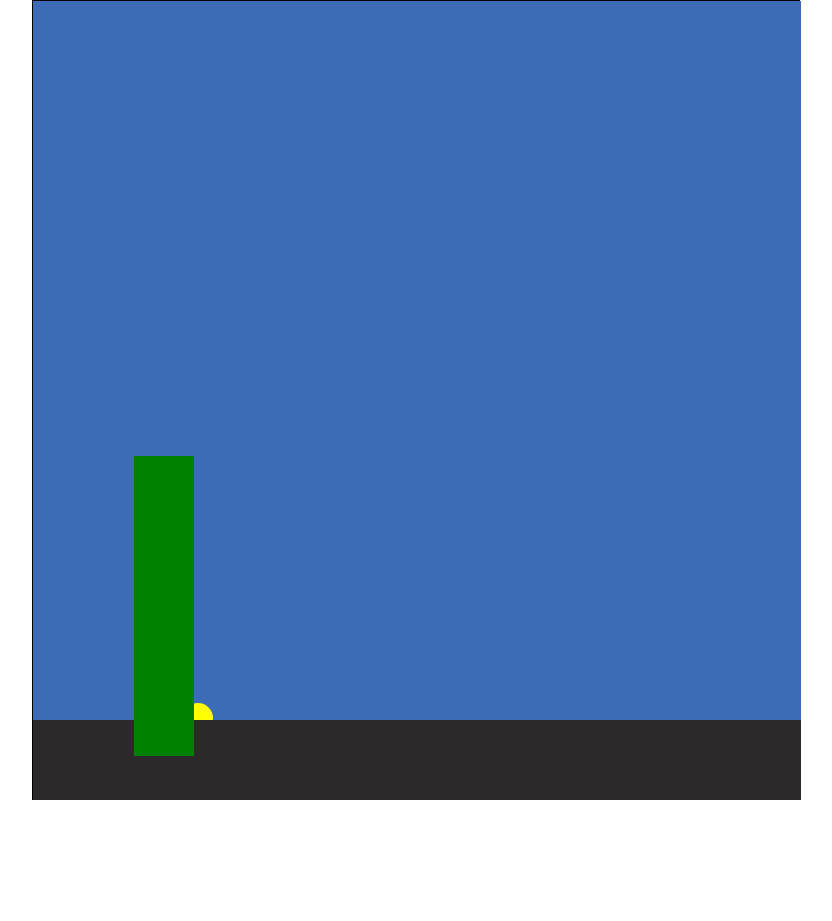
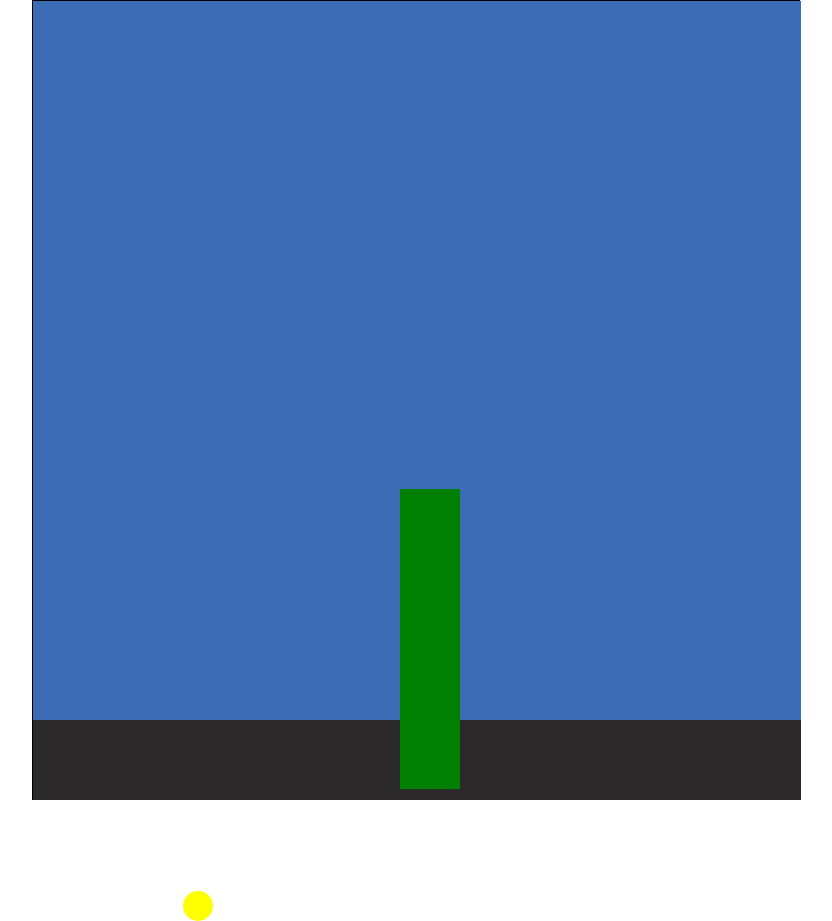
Before and after one commit to juanstelling/MS2_flappybird, a plain HTML site: page game.html in a window 1280 px wide. Shown: the whole page, without its empty margins (224-1056 px from the left). Before the commit the page ends 800 px from the top, so only its background shows below. Drawn offline with Linux system fonts and the light colour scheme.

Commit message:
adjust pipe in gamedisplay in script.js

```diff
--- a/assets/css/style.css
+++ b/assets/css/style.css
@@ -128,14 +128,14 @@ h2 {
     overflow: hidden;
 }
 
-.sky {
+#sky {
     background-color: #3B6CB5;
     width: 100%;
     height: 90vh;
     position: absolute;
 }
 
-.ground {
+#ground {
     background-color: #2b2929;
     width: 100%;
     height: 10vh;
@@ -143,7 +143,7 @@ h2 {
     top: 90%;
 }
 
-.bird {
+#bird {
     background-color: #ffff01;
     border-radius: 50%;
     position: absolute;
@@ -158,6 +158,7 @@ h2 {
     position: absolute;
 }
 
+
 /*------------------------------------- Media Queries | for desktop and iPad pro */
 
 @media (min-width: 1024px) and (min-height: 600px) {
--- a/assets/js/script.js
+++ b/assets/js/script.js
@@ -1,9 +1,9 @@
 document.addEventListener('DOMContentLoaded', () => {
 
-    const bird = document.querySelector('.bird')
-    const pipe = document.querySelector('.pipe')
-    const gameDisplay = document.querySelector('.game')
-    const ground = document.querySelector('.ground')
+    const bird = document.getElementById('bird');
+    const pipe = document.getElementById('pipe')
+    const gameDisplay = document.getElementById('game');
+    const ground = document.getElementById('ground');
 
     let birdLeft = 150;
     let birdBottom = 300;
@@ -15,52 +15,48 @@ document.addEventListener('DOMContentLoaded', () => {
         bird.style.bottom = birdBottom + "px";
         bird.style.left = birdLeft + "px";
     }
-    let gametimerId = setInterval(startGame, 32) // How slow the bird is going down
+    let gametimerId = setInterval(startGame, 20); // speed of bird
 
     // CONTROL SET TO SPACE KEY (= 32)
 // hier moet nog mobile touch bij
     function control(e) {
         if (e.keyCode === 32) {
-            jump()
-        };
-    };
+            jump();
+        }
+    }
 
     // BIRD JUMPING
     function jump() {
         if (birdBottom < 480) birdBottom += 50;    // Bird can't jump higher than 480px & how much px the bird jumps
         bird.style.bottom = birdBottom + "px";
-        console.log(birdBottom)
+        console.log(birdBottom);
     }
-    document.addEventListener('keyup', control)
+    document.addEventListener('keypress', control);
+
 
     // PIPES
-    function pipes() {
+    function generatePipe() {
         let pipeLeft = 768;
         let randomheight = Math.random() * 60; // random heights for the pipe
         let pipeBottom = randomheight;
+        const pipe = document.createElement('div');
+        pipe.classList.add('pipe')
+        gameDisplay.appendChild(pipe)
+        pipe.style.left = pipeLeft + "px";
         pipe.style.bottom = pipeBottom + "px";
-        pipe.style.left = pipeLeft + "px";
 
-        function movePipe() {
+        function movePipe(){
             pipeLeft -= 2;
             pipe.style.left = pipeLeft + "px";
 
-            if (pipeLeft === -60) {
-                clearInterval(timerId)
+            if (pipeLeft === 0) {
+                  clearInterval(timerId);
                 gameDisplay.removeChild(pipe);
             }
         }
-        let timerId = setInterval(movePipe, 15); // snelheid bird
-
+        let timerId = setInterval(movePipe, 10) // speed of pipe
+        setTimeout(generatePipe, 3000)
     }
-    pipes()
-
-
-
-
-
-
-
-
+    generatePipe();
 
 });
--- a/game.html
+++ b/game.html
@@ -15,11 +15,10 @@
     <div class="wrapper">
         <div class="container">
             <div id="game">
-                <div class="sky">
-                    <div class="bird"></div>
+                <div id="sky">
+                    <div id="bird"></div>
                 </div>
-                <div class="ground"></div>
-                <div class="pipe"></div>
+                <div id="ground"></div>
             </div>
         </div>
     </div>
```
